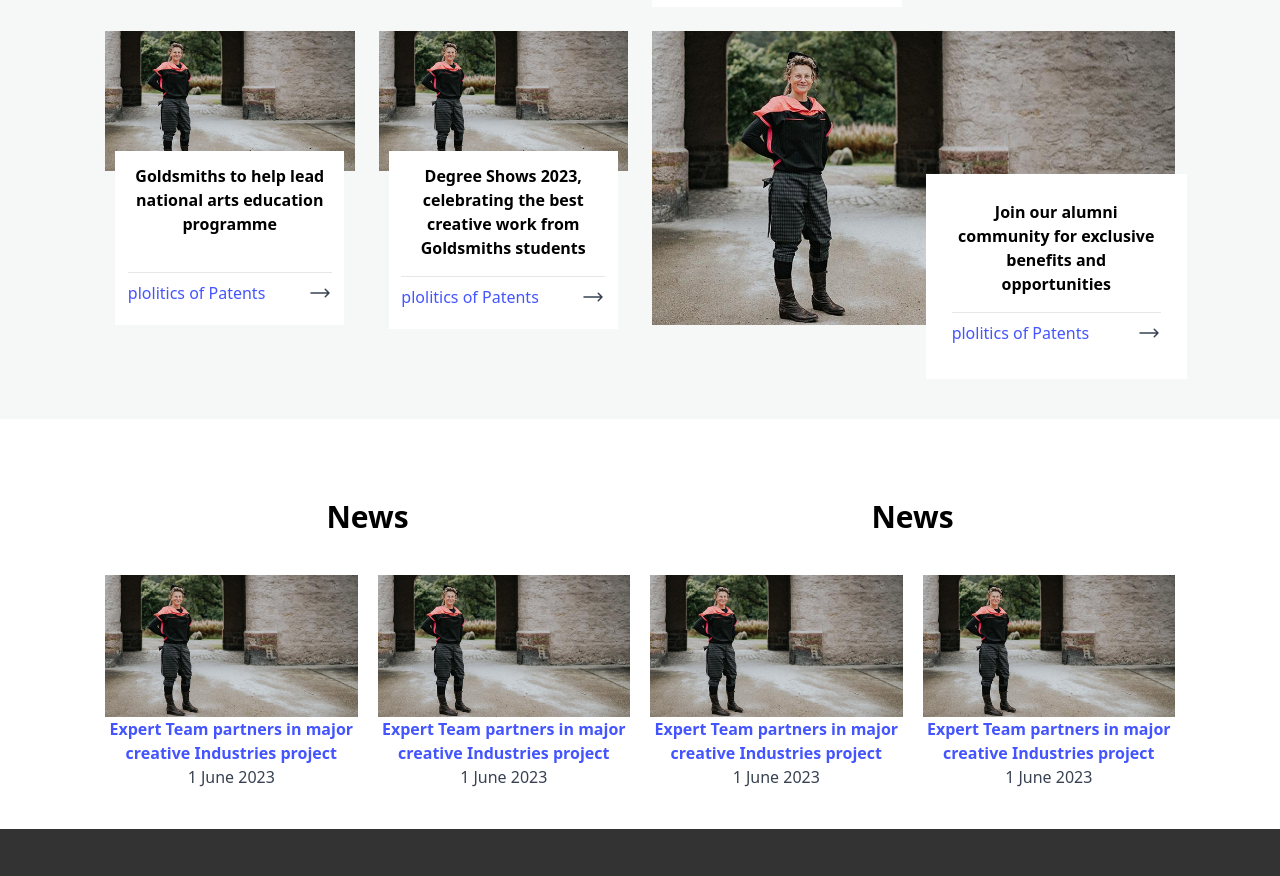
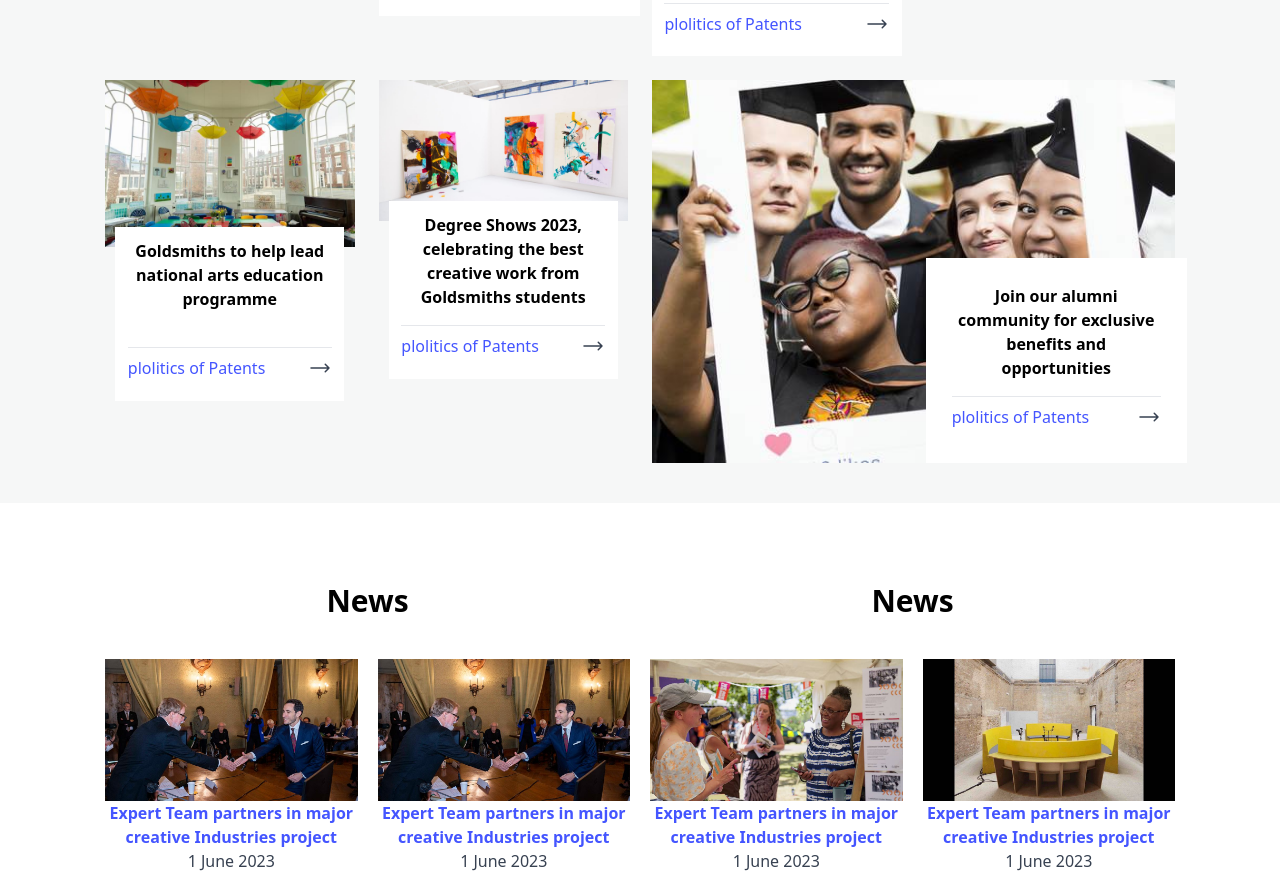
Before and after one commit to danielerat/clone_gold_uk, a website: page src/index.html in a window 1280 px wide. Shown: the part 1788-2664 px from the top of the page. Drawn offline with Linux system fonts and the light colour scheme.

Commit message:
Adding assests

```diff
--- a/src/index.html
+++ b/src/index.html
@@ -85,7 +85,7 @@
     </header>
     <!-- Hero Section -->
     <section
-      class="flex h-0 cursor-pointer flex-col items-center justify-center border border-red-700 bg-hero-bg bg-contain bg-no-repeat p-[18%]"
+      class="flex h-0 cursor-pointer flex-col items-center justify-center border border-red-700 bg-hero-bg bg-cover bg-no-repeat p-[18%]"
     >
       <div class="w-10/12 md:w-4/6">
         <div class="">
@@ -104,7 +104,7 @@
         <figure class="order-2 col-span-2 row-span-2 lg:order-1">
           <div>
             <img
-              src="img/pop-kat-double-crop-960.jpeg"
+              src="img/homepage_hero_march_23.jpeg"
               class="h-full w-full transition-all duration-100 group-hover:brightness-50"
               alt=""
             />
@@ -210,7 +210,7 @@
         <figure class="group relative order-2 col-span-2 md:order-1">
           <div class="">
             <img
-              src="img/pop-kat-double-crop-960.jpeg"
+              src="img/Art-Psychotherapy-shows_-2015_11156.jpeg"
               class="h-full w-full cursor-pointer transition-all duration-100 group-hover:brightness-50"
               alt=""
             />
@@ -388,7 +388,7 @@
         <figure class="group col-span-2 cursor-pointer md:col-span-1">
           <div>
             <img
-              src="img/pop-kat-double-crop-960.jpeg"
+              src="img/Shadi-Al-Atallah-Cabin-Pressure-2021.-Courtesy-of-Guts-Gallery-and-the-Artist.jpeg"
               class="h-full w-full transition-all duration-100 group-hover:brightness-50"
               alt=""
             />
@@ -428,7 +428,7 @@
         <figure class="group relative col-span-2 md:col-span-1">
           <div>
             <img
-              src="img/pop-kat-double-crop-960.jpeg"
+              src="img/Artsmark.jpeg"
               class="h-full w-full transition-all duration-100 group-hover:brightness-50"
               alt=""
             />
@@ -466,7 +466,7 @@
         <figure class="group col-span-2 md:col-span-1">
           <div>
             <img
-              src="img/pop-kat-double-crop-960.jpeg"
+              src="img/Alba-Botines_01.jpeg"
               class="h-full w-full transition-all duration-100 group-hover:brightness-50"
               alt=""
             />
@@ -506,7 +506,7 @@
         <figure class="group relative col-span-2">
           <div class="">
             <img
-              src="img/pop-kat-double-crop-960.jpeg"
+              src="img/Class-of-2016_-Graduation-2016_10686-s.jpeg"
               class="h-full w-full cursor-pointer transition-all duration-100 group-hover:brightness-50"
               alt=""
             />
@@ -550,10 +550,10 @@
             <h1 class="py-10 text-3xl font-bold">News</h1>
             <div class="gap-5 md:flex">
               <figure class="group cursor-pointer">
-                <div>
+                <div class="">
                   <img
-                    src="img/pop-kat-double-crop-960.jpeg"
-                    class="h-full w-full transition-all duration-100 group-hover:brightness-50"
+                    src="img/img22.jpeg"
+                    class="h-full w-full object-cover transition-all duration-100 group-hover:brightness-50"
                     alt=""
                   />
                 </div>
@@ -569,7 +569,7 @@
               <figure class="group cursor-pointer">
                 <div>
                   <img
-                    src="img/pop-kat-double-crop-960.jpeg"
+                    src="img/img22.jpeg"
                     class="h-full w-full transition-all duration-100 group-hover:brightness-50"
                     alt=""
                   />
@@ -591,7 +591,7 @@
               <figure class="group cursor-pointer">
                 <div>
                   <img
-                    src="img/pop-kat-double-crop-960.jpeg"
+                    src="img/image33.jpeg"
                     class="h-full w-full transition-all duration-100 group-hover:brightness-50"
                     alt=""
                   />
@@ -608,8 +608,8 @@
               <figure class="group cursor-pointer">
                 <div>
                   <img
-                    src="img/pop-kat-double-crop-960.jpeg"
-                    class="h-full w-full transition-all duration-100 group-hover:brightness-50"
+                    src="img/img44.jpeg"
+                    class="h-full w-full object-fill transition-all duration-100 group-hover:brightness-50"
                     alt=""
                   />
                 </div>
```
Also changed, not shown: src/img/Alba-Botines_01.jpeg (added), src/img/Art-Psychotherapy-shows_-2015_11156.jpeg (added), src/img/Artsmark.jpeg (added), src/img/Class-of-2016_-Graduation-2016_10686-s.jpeg (added), src/img/Shadi-Al-Atallah-Cabin-Pressure-2021.-Courtesy-of-Guts-Gallery-and-the-Artist.jpeg (added), src/img/homepage_hero_march_23.jpeg (added), src/img/image33.jpeg (added), src/img/img11.jpeg (added), src/img/img22.jpeg (added), src/img/img44.jpeg (added), src/styles/tailwindstyle.css.
